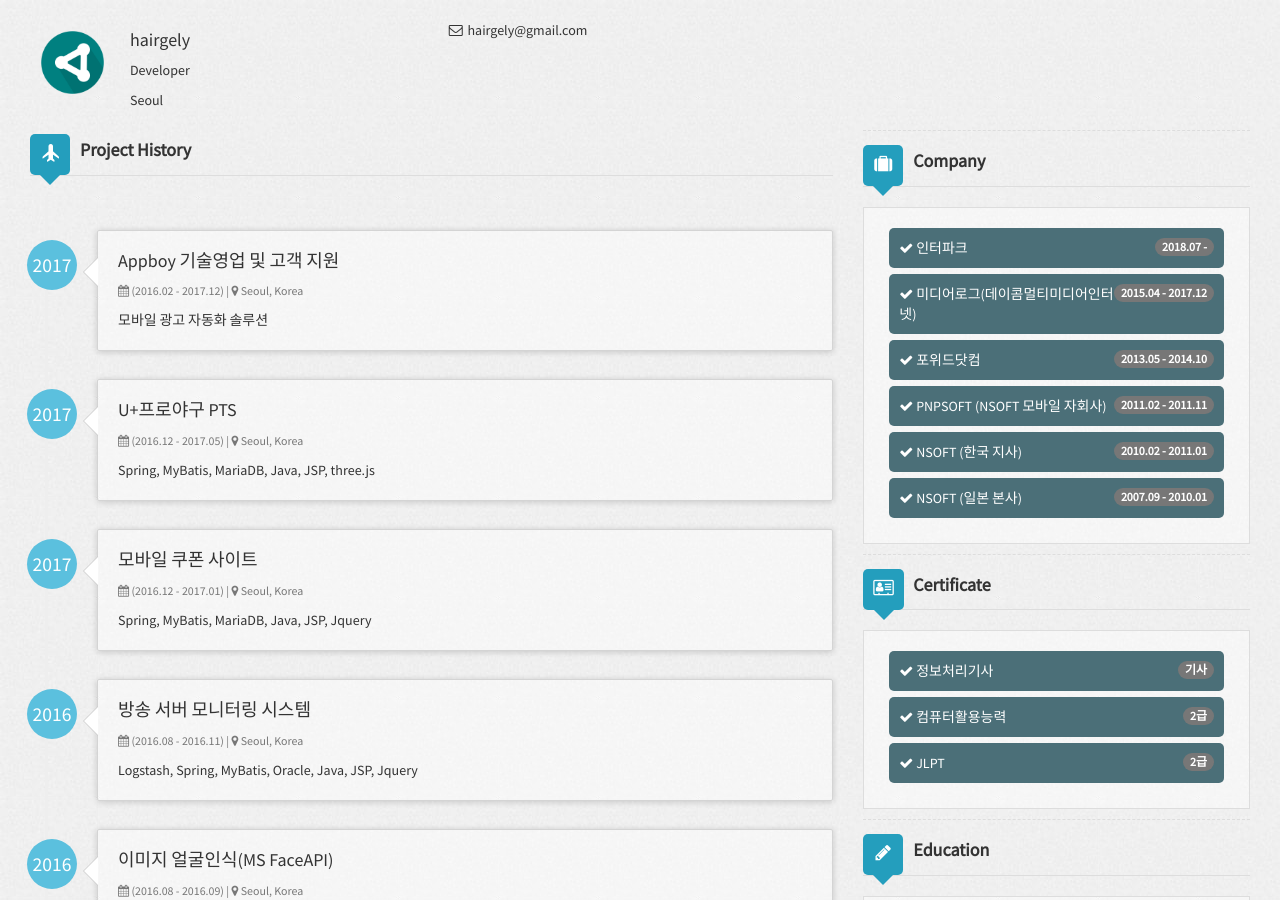
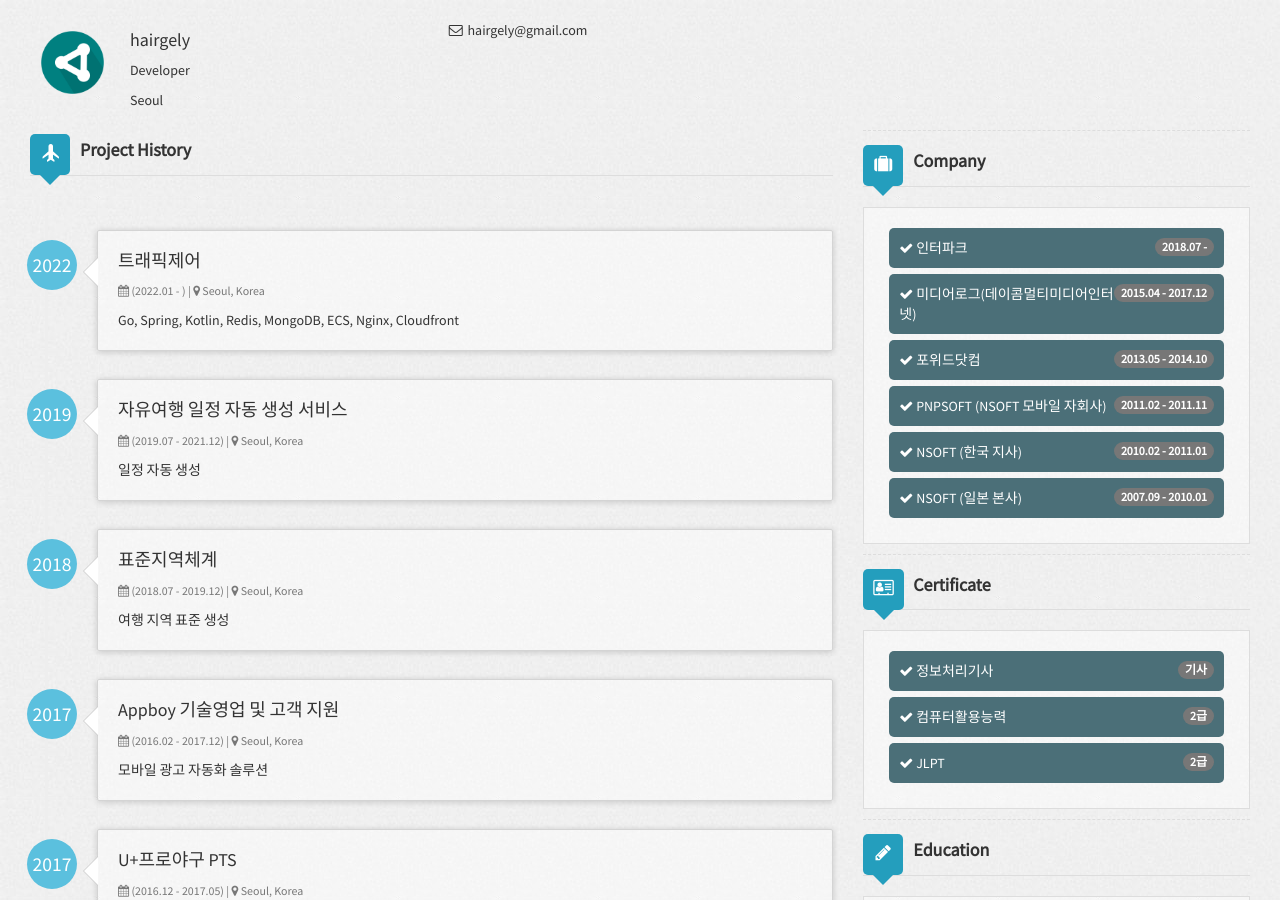
Before and after one commit to hairgely/resume, a Jekyll site: the page built from index.html, in a window 1280 px wide and 900 px high. Built offline with Jekyll 4.4.1, drawn with Linux system fonts in a browser that asks for light colours; nearby versions of some CDN libraries.

Commit message:
work update

```diff
--- a/_config.yml
+++ b/_config.yml
@@ -50,6 +50,27 @@ author:
 #      duration: (2009 - 2012)
 #      description: I am not a description. I am not description.I am not description. I am not a description. I am not description.I am not description. I am not a description. I am not description.I am not description. I am not a description. I am not description.I am not description. I am not a description. I am not description.I am not description. I am not a description. I am not description.I am not description. I am not a description. I am not description.I am not description. I am not a description. I am not description.I am not description.
   projectHistory:
+    - project113:
+      name: 트래픽제어
+      location: Seoul, Korea
+      company:
+      started: 2022
+      duration: (2022.01 - )
+      description: Go, Spring, Kotlin, Redis, MongoDB, ECS, Nginx, Cloudfront
+    - project112:
+      name: 자유여행 일정 자동 생성 서비스
+      location: Seoul, Korea
+      company:
+      started: 2019
+      duration: (2019.07 - 2021.12)
+      description: 일정 자동 생성
+    - project111:
+      name: 표준지역체계
+      location: Seoul, Korea
+      company:
+      started: 2018
+      duration: (2018.07 - 2019.12)
+      description: 여행 지역 표준 생성
     - project1:
       name: Appboy 기술영업 및 고객 지원
       location: Seoul, Korea
```
